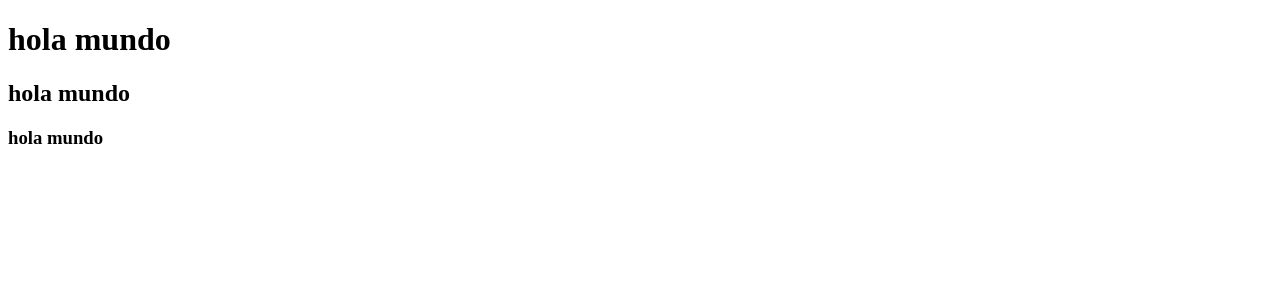
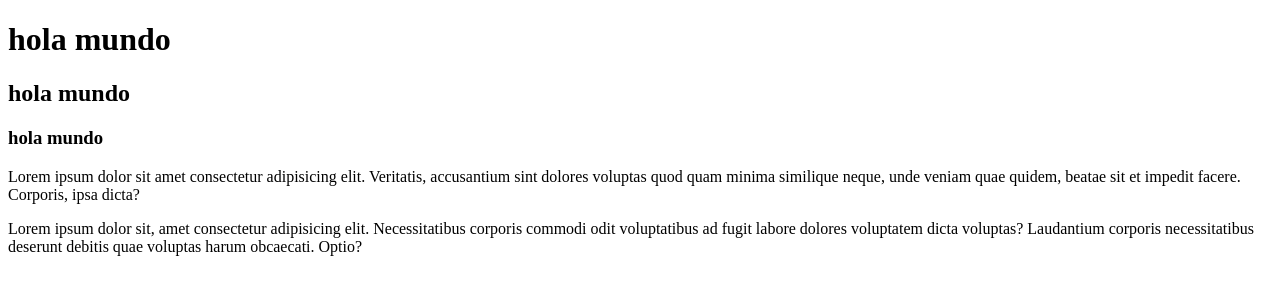
Before and after one commit to ramlor/practicas2, a plain HTML site: page index.html in a window 1280 px wide. Drawn offline with Linux system fonts and the light colour scheme.

Commit message:
archivo html  modificado

```diff
--- a/index.html
+++ b/index.html
@@ -10,5 +10,8 @@
     <h1>hola mundo</h1>
     <h2>hola mundo</h2>
     <h3>hola mundo</h3>
+    <p>Lorem ipsum dolor sit amet consectetur adipisicing elit. Veritatis, accusantium sint dolores voluptas quod quam minima similique neque, unde veniam quae quidem, beatae sit et impedit facere. Corporis, ipsa dicta?</p>
+    <p>Lorem ipsum dolor sit, amet consectetur adipisicing elit. Necessitatibus corporis commodi odit voluptatibus ad fugit labore dolores voluptatem dicta voluptas? Laudantium corporis necessitatibus deserunt debitis quae voluptas harum obcaecati. Optio?</p>
+
 </body>
 </html>
```
